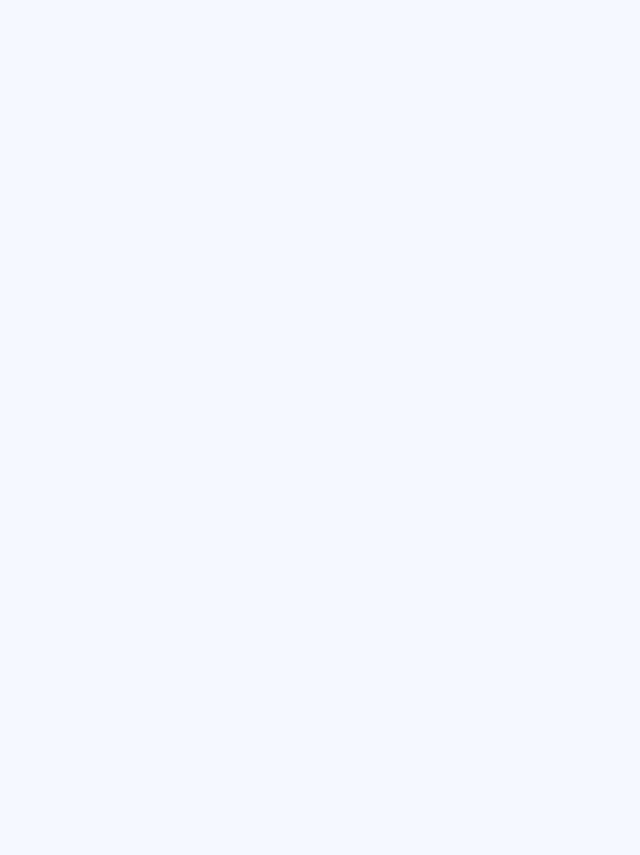
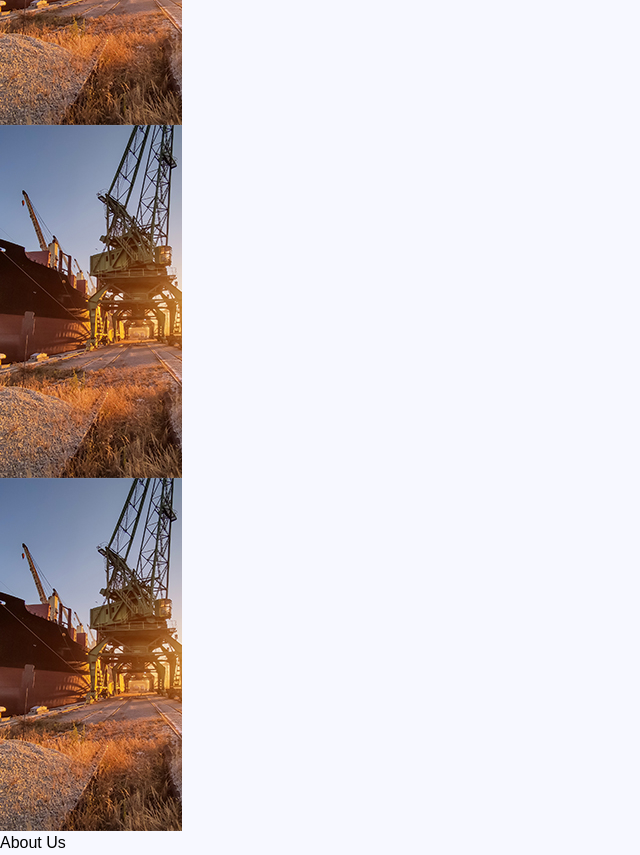
Before and after one commit to sojib076/argologistic, a React (Vite) app: page / in a window 1280 px wide. Shown: the part 1440-2295 px from the top of the page, without its empty margins (0-640 px from the left). Before the commit the page ends 1212 px from the top, so only its background shows below. Built offline with nearby package versions, Linux system fonts and the light colour scheme.

Commit message:
homebanner

```diff
--- a/src/Component/Page/Home/Banner.tsx
+++ b/src/Component/Page/Home/Banner.tsx
@@ -27,9 +27,9 @@ const Banner = () => {
 
             {/* threre services name  */}
 
-            <div className='w-[90%] mx-auto mb-10  lg:block hidden '>
-                <div className=' grid grid-cols-3 shadow-2xl shadow-black mt-[-10%] '>
-                    <div className="bg-white hover:bg-[#FFCD06] transition duration-300 ease-in-out ">
+            <div className='w-[90%] mx-auto mb-10   '>
+                <div className=' grid lg:grid-cols-3 grid-cols-1 shadow-2xl  mt-[-10%] '>
+                    <div className="bg-white hover:bg-[#FFCD06] transition duration-300 ease-in-out lg:border-b-0 border-b-8 border-blue-900 ">
                         <div className="py-16 px-10">
                          <img src={iconimage} alt="" className="w-20 h-20 mr-4"  />
                             <div>
--- /dev/null
+++ b/src/Component/Page/Home/Habout.tsx
@@ -0,0 +1,33 @@
+import React from 'react';
+import leftimg from '../../../assets/left.jpg';
+
+
+const Habout = () => {
+    return (
+        <div className='pt-[100px] pb-[50px] p-5 bg-[#F7F8FF] '>
+            <div className='grid lg:grid-cols-2 '>
+
+                <div className='lg:grid lg:grid-cols-2 w-[60%] mx-auto '>
+                    <div className=''>
+                        <img src={leftimg} className='lg:w-[89%] lg:h-32 mb-6   rounded-xl'  alt="" />
+                        <img src={leftimg} className='lg:w-[90%] lg:h-96    rounded-xl '  alt="" />
+
+                    </div>
+                    <div>
+                        <img src={leftimg} className='lg:w-[90%] lg:block hidden
+                        rounded-xl
+                        ' alt="this image can be found" />
+
+                    </div>
+                </div>
+                <div>
+                    <h1>
+                        About Us
+                    </h1>
+                </div>
+            </div>
+        </div>
+    );
+};
+
+export default Habout;
--- a/src/Component/Page/Home/Home.jsx
+++ b/src/Component/Page/Home/Home.jsx
@@ -1,10 +1,12 @@
 import Banner from "./Banner";
+import Habout from "./Habout";
 
 const Home = () => {
     return (
         <div>
 
 <Banner/>
+<Habout/>
         </div>
     );
 };
```
Also changed, not shown: src/assets/left.jpg (added), 1 other file (tests, documents, lock files or other folders).
